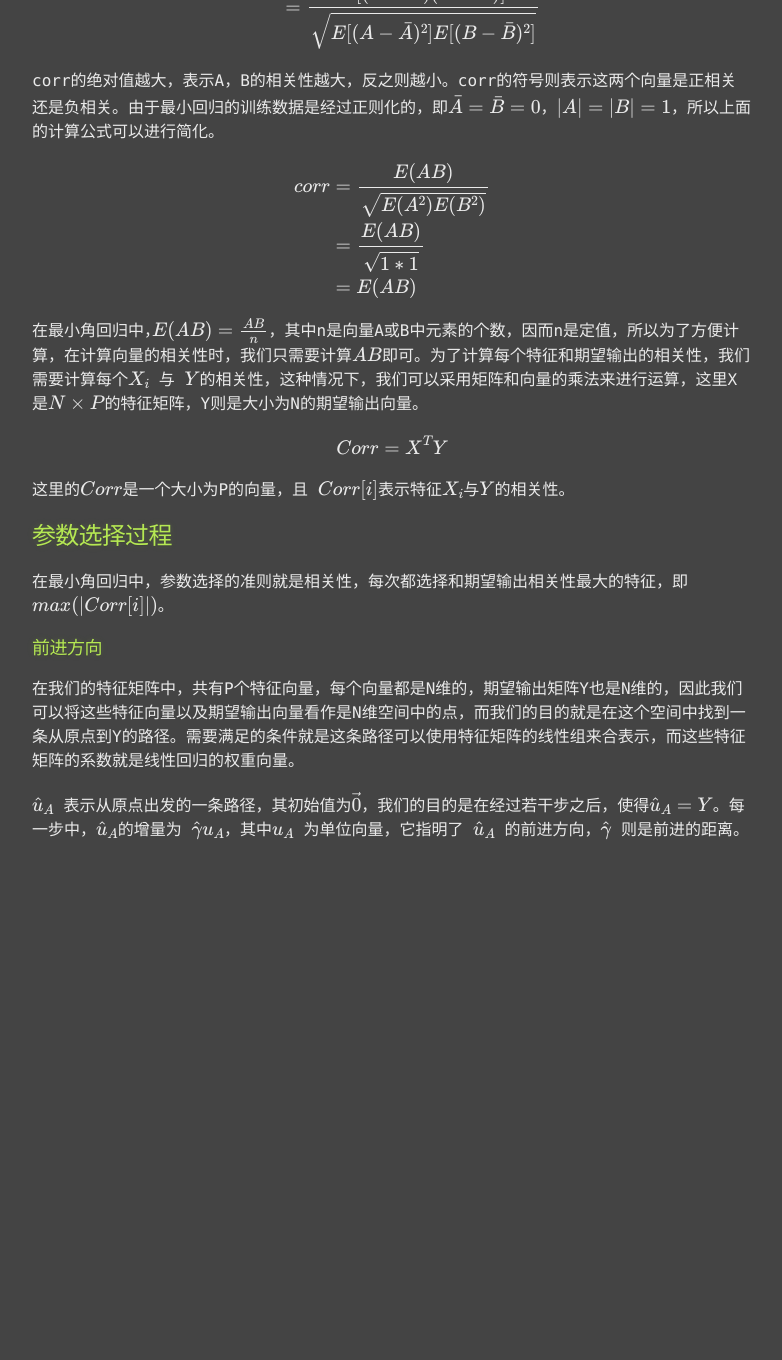
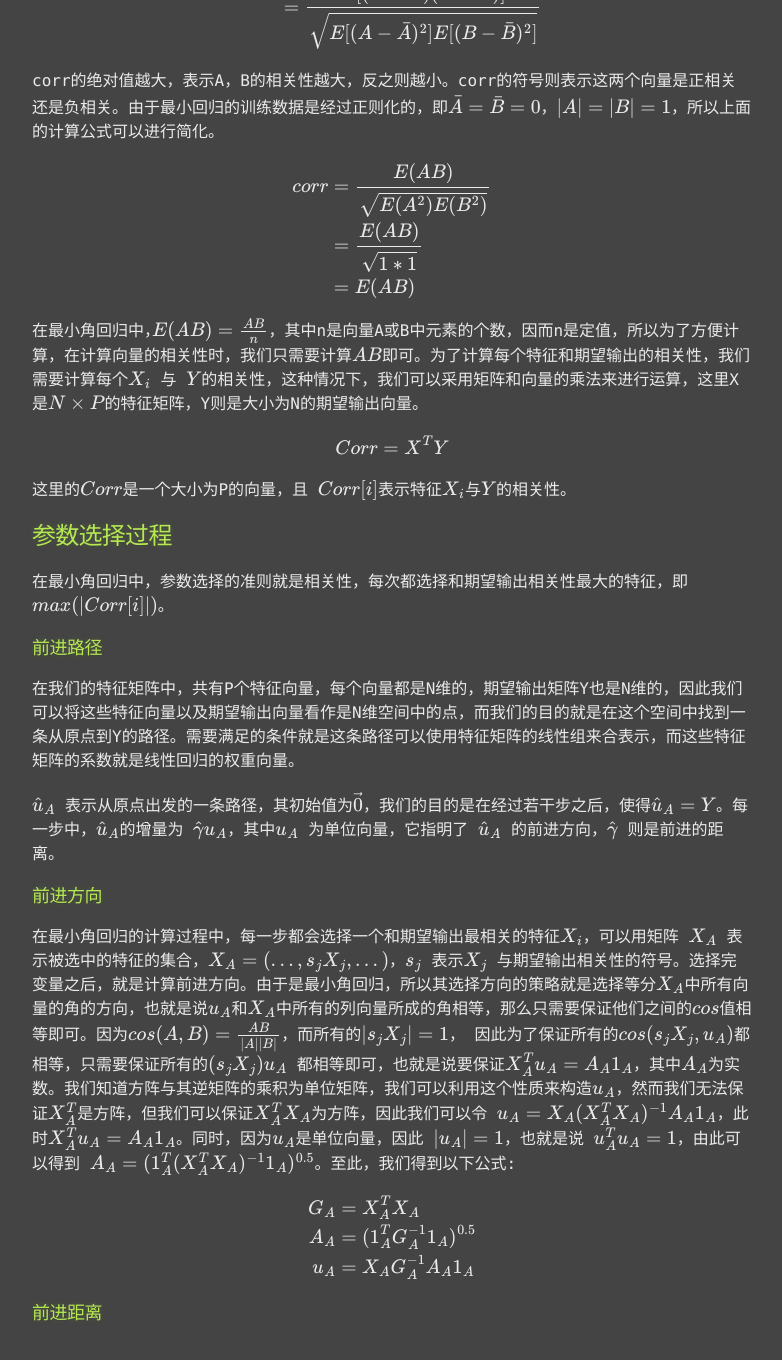
Before and after one commit to mlnotes/mlnotes.github.com, a Jekyll site: the page built from _posts/2013-08-21-lars.html, in a window 1280 px wide and 1400 px high, scrolled down 675 px. Shown: the top 1360 px of the window, without its empty margins (248-1030 px from the left). Built offline with Jekyll 4.4.1, drawn with Linux system fonts in a browser that asks for light colours; formulas are drawn with MathJax 3; comment, search, counter and statistics services are not loaded; before the commit the page ends 1591 px from its top, so only the background shows below that.

Commit message:
Update 2013-08-21-lars.html

```diff
--- a/_posts/2013-08-21-lars.html
+++ b/_posts/2013-08-21-lars.html
@@ -46,7 +46,7 @@ $$ \begin{eqnarray*}
 在最小角回归中，参数选择的准则就是相关性，每次都选择和期望输出相关性最大的特征，即$$$max(|Corr[i]|)$$$。
 </p>
 
-<h3>前进方向</h3>
+<h3>前进路径</h3>
 <p>
 在我们的特征矩阵中，共有P个特征向量，每个向量都是N维的，期望输出矩阵Y也是N维的，因此我们可以将这些特征向量以及期望输出向量看作是N维空间中的点，而我们的目的就是在这个空间中找到一条从原点到Y的路径。需要满足的条件就是这条路径可以使用特征矩阵的线性组来合表示，而这些特征矩阵的系数就是线性回归的权重向量。
 </p>
@@ -54,3 +54,20 @@ $$ \begin{eqnarray*}
 <p>
 $$$ \hat{u}_A$$$ 表示从原点出发的一条路径，其初始值为$$$ \vec{0}$$$，我们的目的是在经过若干步之后，使得$$$ \hat{u}_A = Y $$$。每一步中，$$$\hat{u}_A$$$的增量为 $$$\hat{\gamma}u_A$$$，其中$$$u_A$$$ 为单位向量，它指明了 $$$\hat{u}_A$$$ 的前进方向，$$$\hat{\gamma}$$$ 则是前进的距离。
 </p>
+
+<h3>前进方向</h3>
+<p>
+在最小角回归的计算过程中，每一步都会选择一个和期望输出最相关的特征$$$X_i$$$，可以用矩阵 $$$ X_A$$$ 表示被选中的特征的集合，$$$ X_A = (...,s_jX_j,...)$$$，$$$s_j$$$ 表示$$$X_j$$$ 与期望输出相关性的符号。选择完变量之后，就是计算前进方向。由于是最小角回归，所以其选择方向的策略就是选择等分$$$X_A$$$中所有向量的角的方向，也就是说$$$u_A$$$和$$$X_A$$$中所有的列向量所成的角相等，那么只需要保证他们之间的$$$cos$$$值相等即可。因为$$$ cos(A,B) = \frac{AB}{|A||B|}$$$，而所有的$$$ |s_jX_j| = 1$$$， 因此为了保证所有的$$$ cos(s_jX_j, u_A) $$$都相等，只需要保证所有的$$$(s_jX_j)u_A $$$ 都相等即可，也就是说要保证$$$ X_A^Tu_A = A_A1_A$$$，其中$$$A_A$$$为实数。我们知道方阵与其逆矩阵的乘积为单位矩阵，我们可以利用这个性质来构造$$$u_A$$$，然而我们无法保证$$$X_A^T$$$是方阵，但我们可以保证$$$X_A^T X_A$$$为方阵，因此我们可以令 $$$u_A = X_A(X_A^T X_A)^{-1}A_A1_A$$$，此时$$$X_A^T u_A = A_A1_A$$$。同时，因为$$$u_A$$$是单位向量，因此 $$$ |u_A| = 1$$$，也就是说 $$$ u_A^T u_A = 1$$$，由此可以得到 $$$ A_A = (1_A^T (X_A^T X_A)^{-1} 1_A)^{0.5}$$$。至此，我们得到以下公式:
+
+$$ \begin{eqnarray*}
+	G_A &=& X_A^T X_A \\
+	A_A &=& (1_A^T G_A^{-1} 1_A)^{0.5} \\
+	u_A &=& X_A G_A^{-1} A_A 1_A
+
+\end{eqnarray*} $$
+</p>
+
+<h3>前进距离</h3>
+<p>
+
+</p>
```
